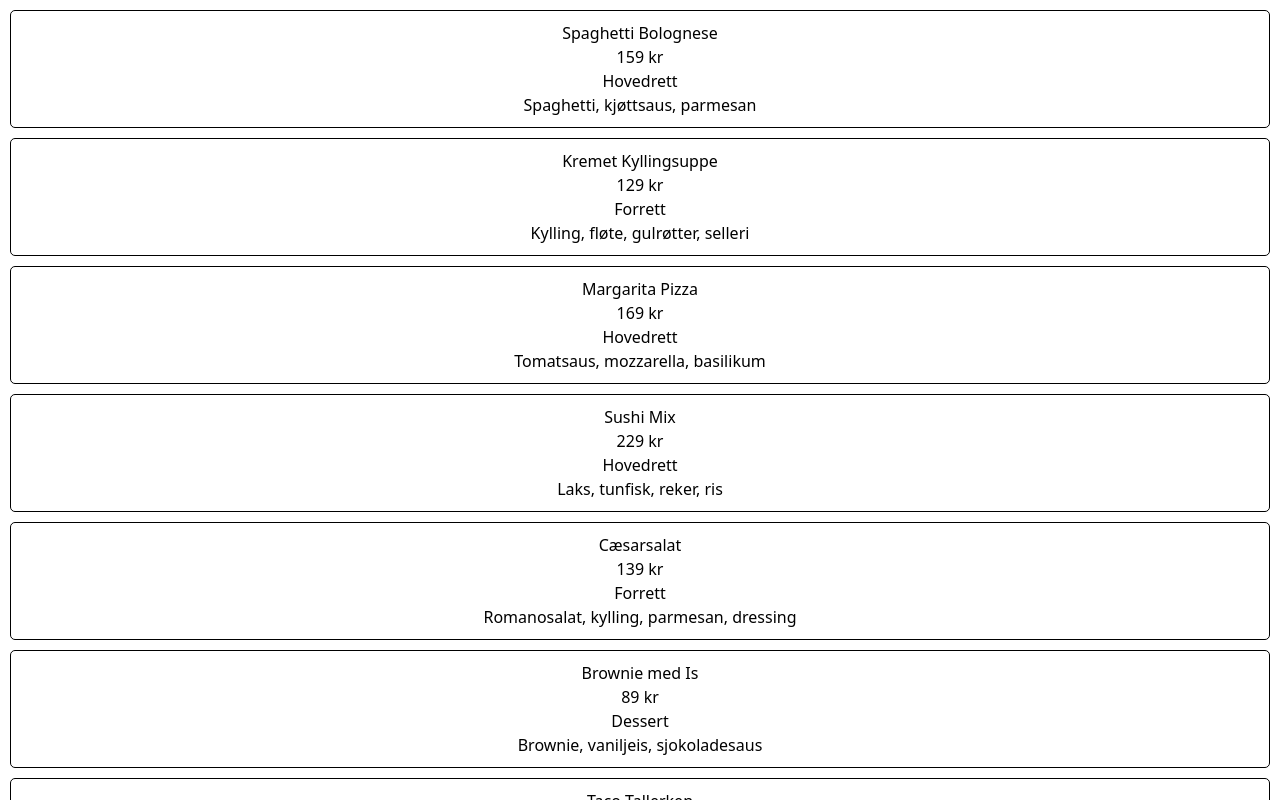
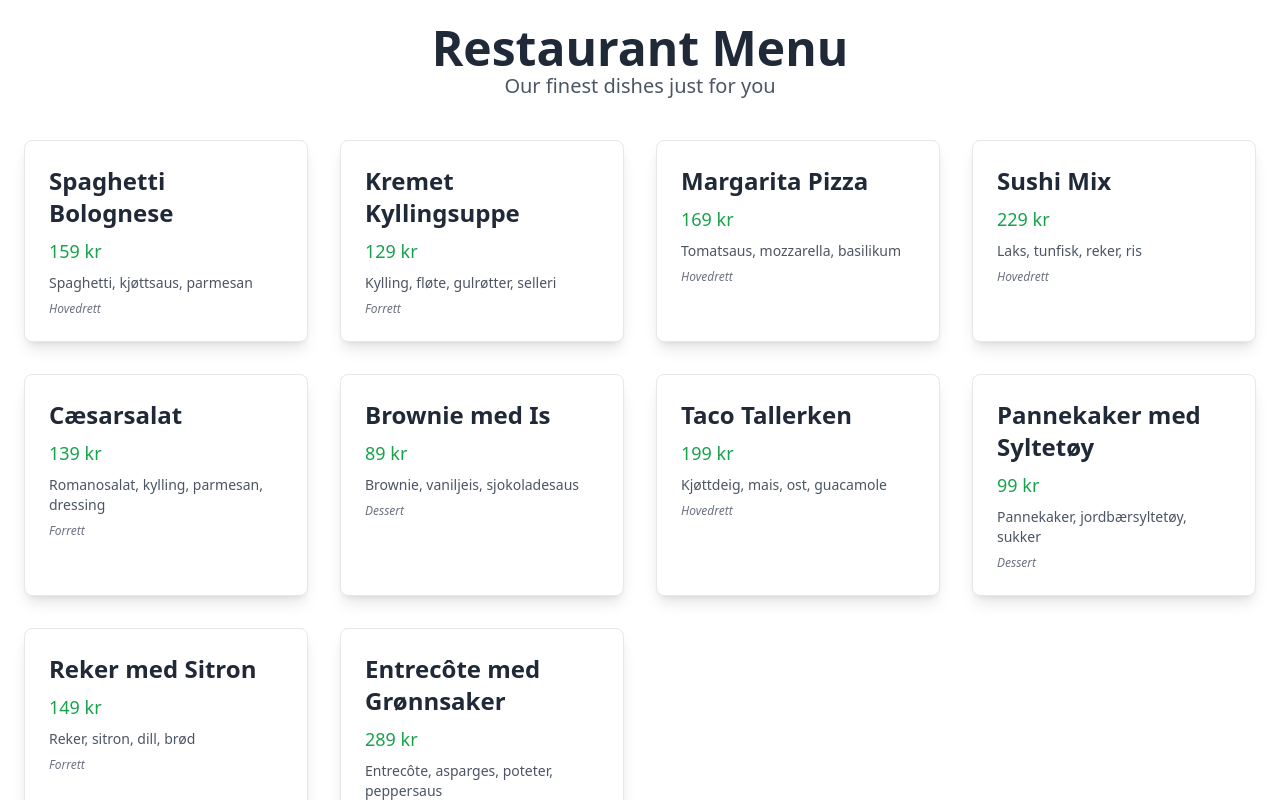
Before and after one commit to Hea092024/RestaurantMenu, a React (Vite) app: page / in a window 1280 px wide. Shown: the top 800 px of the page. Built offline with nearby package versions, Linux system fonts and the light colour scheme.

Commit message:
playing around with TailwindCss styles

```diff
--- a/src/App.jsx
+++ b/src/App.jsx
@@ -3,11 +3,22 @@ import MyCard from "./Dish";
 
 function App() {
   return (
-    <>
-      {meny.map((obj) => (
-        <MyCard key={obj.id} {...obj} />
-      ))}
-    </>
+    <div className="container mx-auto p-6">
+      {/* Header */}
+      <header className="text-center mb-10">
+        <h1 className="text-5xl font-extrabold text-gray-800">
+          Restaurant Menu
+        </h1>
+        <p className="text-xl text-gray-600">Our finest dishes just for you</p>
+      </header>
+
+      {/* Grid */}
+      <div className="grid grid-cols-1 sm:grid-cols-2 md:grid-cols-3 lg:grid-cols-4 gap-8">
+        {meny.map((obj) => (
+          <MyCard key={obj.id} {...obj} />
+        ))}
+      </div>
+    </div>
   );
 }
 
--- a/src/Dish.jsx
+++ b/src/Dish.jsx
@@ -2,11 +2,20 @@ import "./Card.css";
 
 const MyCard = (props) => {
   return (
-    <div id="card_holder">
-      <h1>{props.tittel}</h1>
-      <p>{props.pris}</p>
-      <p>{props.kategori}</p>
-      <p>{props.ingredienser}</p>
+    <div className="bg-white shadow-lg rounded-lg overflow-hidden p-6 border border-gray-200">
+      {/* Title */}
+      <h1 className="text-2xl font-semibold text-gray-800 mb-2">
+        {props.tittel}
+      </h1>
+
+      {/* Price */}
+      <p className="text-lg font-medium text-green-600">{props.pris}</p>
+
+      {/* Ingredients */}
+      <p className="text-sm text-gray-600 mt-2">{props.ingredienser}</p>
+
+      {/* Category */}
+      <p className="text-xs text-gray-500 mt-2 italic">{props.kategori}</p>
     </div>
   );
 };
```
